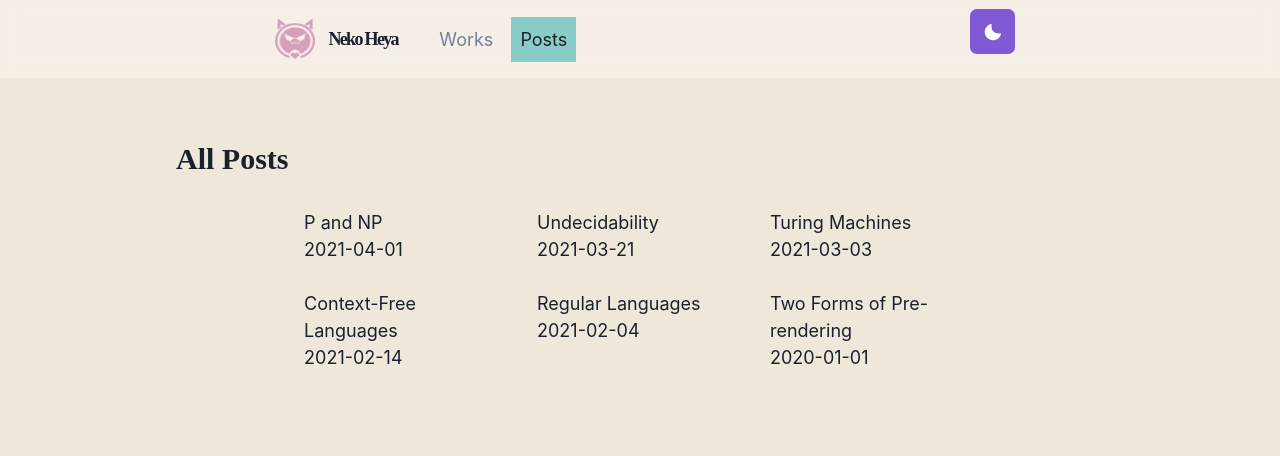
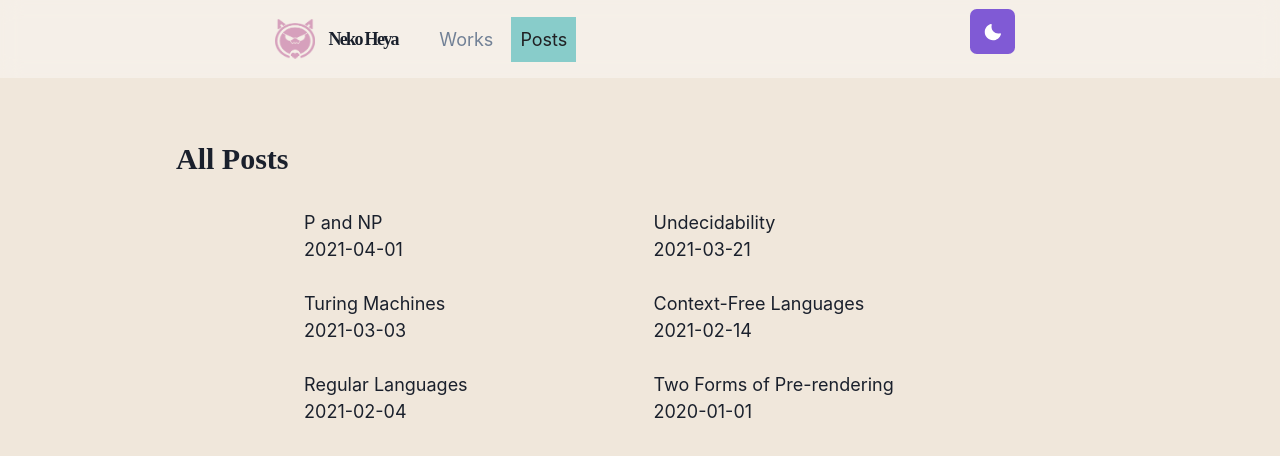
Before and after one commit to yy-lam/yy-lam.github.io, a Next.js app: page /posts in a window 1280 px wide. Shown: the top 456 px of the page. Built offline with nearby package versions, Linux system fonts and the light colour scheme.

Commit message:
update posts layout

```diff
--- a/pages/posts/index.js
+++ b/pages/posts/index.js
@@ -10,7 +10,7 @@ export default function Posts({ postsData }) {
         All Posts
       </Heading>
       <Center>
-        <Grid w="68%" templateColumns="repeat(3, 1fr)" gap={6}>
+        <Grid w="68%" templateColumns="repeat(2, 1fr)" gap={6}>
           {postsData.map(({ id, date, title }) => (
             <GridItem key={id}>
               <Link href={'/posts/' + id}>
```
